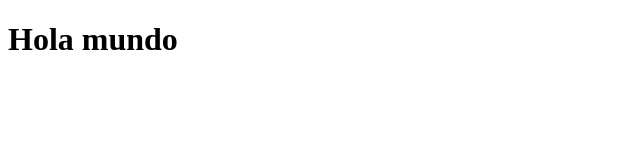
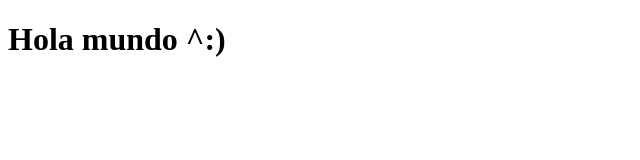
Before and after one commit to kimberly522/acamica-git, a plain HTML site: page index.html in a window 1280 px wide. Shown: the full height of the page, 0-640 px from the left. Drawn offline with Linux system fonts and the light colour scheme.

Commit message:
agregue una carita

```diff
--- a/index.html
+++ b/index.html
@@ -7,6 +7,6 @@
     <link rel="stylesheet" href="./styles.css">
 </head>
 <body>
-    <h1>Hola mundo</h1>
+    <h1>Hola mundo ^:)</h1>
 </body>
 </html>
```
